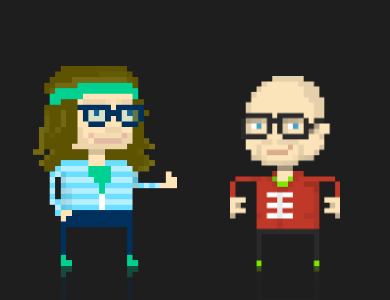
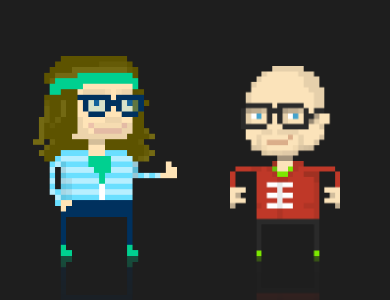
Before and after one commit to pianoBrad/bradphillips.org, a plain HTML site: page index.html in a window 390 px wide. Shown: the part 47-347 px from the top of the page. Drawn offline with Linux system fonts and the light colour scheme.

Commit message:
Tighten spacing at mobile displays.

```diff
--- a/css/theme.css
+++ b/css/theme.css
@@ -68,7 +68,7 @@ header {
 	position: relative;
 	display: block;
 	overflow: auto;
-	margin-bottom: 8rem;
+	margin-bottom: 7rem;
 }
 
 .logo {
@@ -118,7 +118,7 @@ header {
 }
 
 .peeps {
-	margin-bottom: 8rem;
+	margin-bottom: 7rem;
 }
 
 .peep {
```
